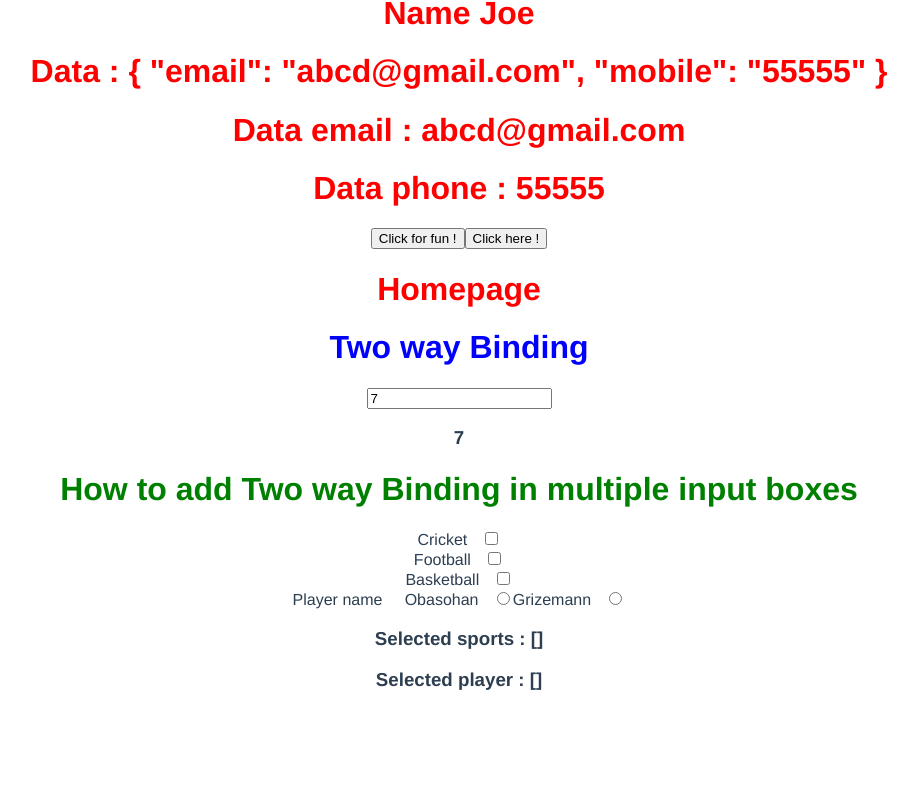
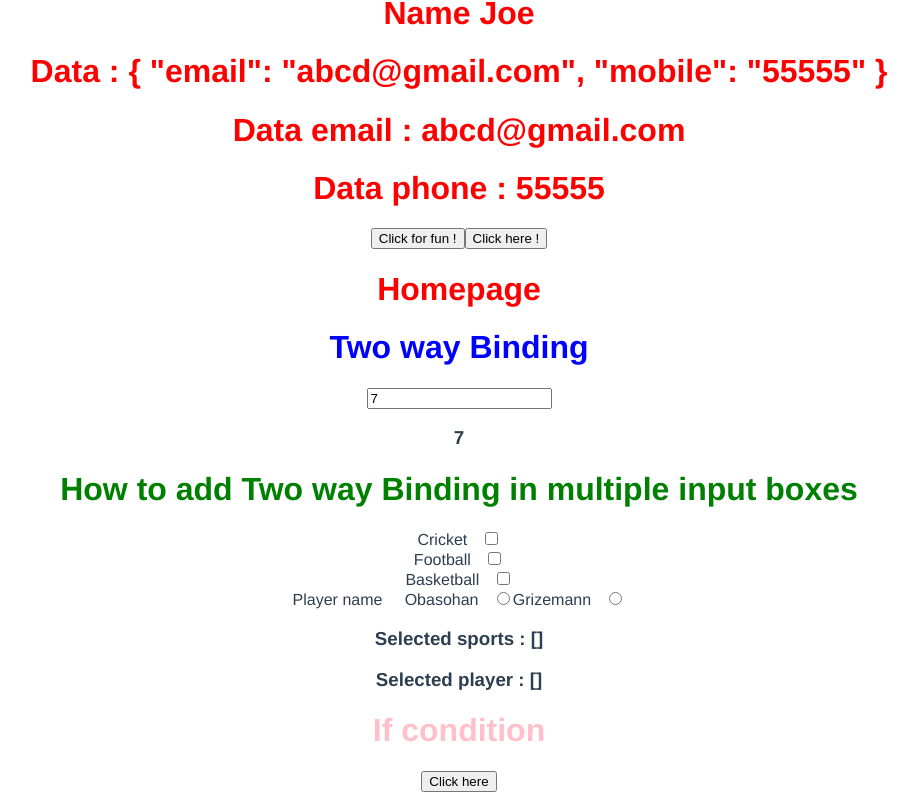
Before and after one commit to oceanelprt/vuejs-training, a Vue app in the folder vue.js/post/: page / in a window 1280 px wide. Shown: the part 583-1383 px from the top of the page, without its empty margins (181-1099 px from the left). Before the commit the page ends 1292 px from the top, so only its background shows below. Built offline with nearby package versions, Linux system fonts and the light colour scheme.

Commit message:
If-else condition

```diff
--- a/vue.js/post/src/App.vue
+++ b/vue.js/post/src/App.vue
@@ -3,19 +3,22 @@
   <NewOne />
   <MyPage />
   <InputBoxes />
+  <IfElseCondition />
 </template>
 
 <script>
   import NewOne from './components/New-onef.vue'
   import MyPage from './components/my-page.vue'
   import InputBoxes from './components/input-boxes.vue'
+  import IfElseCondition from './components/if-else.vue'
 
   export default {
     name: 'App',
     components: {
       NewOne,
       MyPage,
-    InputBoxes
+      InputBoxes,
+      IfElseCondition,
     }
   }
 </script>
--- a/vue.js/post/src/components/New-onef.vue
+++ b/vue.js/post/src/components/New-onef.vue
@@ -52,7 +52,7 @@
 </script>
 
 <style scoped>
-h1 {
-    color: red;
-}
+    h1 {
+        color: red;
+    }
 </style>
--- /dev/null
+++ b/vue.js/post/src/components/if-else.vue
@@ -0,0 +1,23 @@
+<template>
+    <h1 id="page-if-condition" v-if="display">If condition</h1>
+    <h1 id="page-if-condition" v-else>Else condition 2</h1>
+    <button v-on:click="display = !display">Click here</button>
+</template>
+
+<script>
+    export default {
+        name: "if-else-condition",
+        data() {
+            return {
+                display: true,
+                show: true,
+            };
+        }
+    };
+</script>
+
+<style scoped>
+    h1 {
+        color:pink;
+    }
+</style>
--- a/vue.js/post/src/components/input-boxes.vue
+++ b/vue.js/post/src/components/input-boxes.vue
@@ -28,7 +28,6 @@
 
     <h3>Selected sports : {{ sports }}</h3>
     <h3>Selected player : {{ player }}</h3>
-
 </template>
 
 <script>
```
Also changed, not shown: vue.js/post/src/components/my-page.vue (indentation only). Lines whose indentation alone changed are shown as unchanged.
